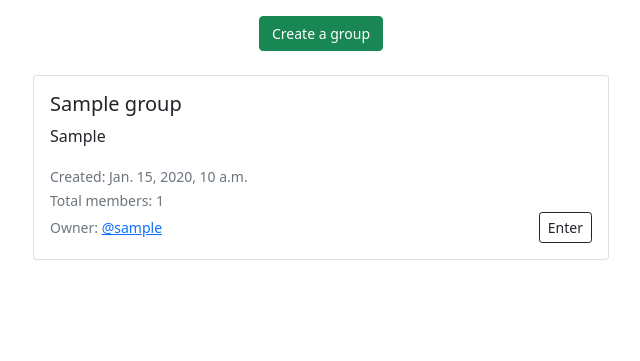
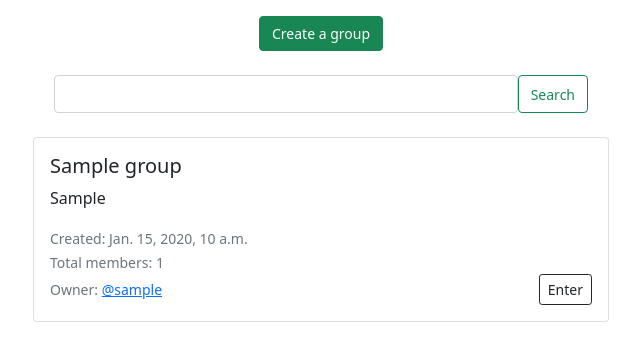
Before and after one commit to OmarYehia/django-social_network, a Django app: page /groups/ in a window 1280 px wide. Shown: the part 56-417 px from the top of the page, without its empty margins (319-959 px from the left). Run offline with Django 3.2, Linux system fonts and the light colour scheme; a user stored in the database is signed in; tables that the repository leaves empty hold one stand-in row (values such as "Sample post").

Commit message:
Group search functionality added

```diff
--- a/src/groups/templates/groups/groups.html
+++ b/src/groups/templates/groups/groups.html
@@ -9,6 +9,25 @@
             <a href="{% url 'groups:create-group' %}" class="btn btn-success">Create a group</a>
         </div>
     </div>
+
+    <div class="row mb-4 d-flex justify-content-center">
+        <div class="col-6">
+            <form method="post" class="d-flex justify-content-center">
+                {% csrf_token %}
+                <input type="text" class="form-control" name="name" />
+                <button type="submit" class="btn btn-outline-success">Search</button>
+            </form>
+        </div>
+    </div>
+    {% if not groups %}
+    <div class="row">
+        <div class="col-12 d-flex flex-column align-items-center">
+            <h3>No groups found matching that name...</h3>
+            <a href="{% url 'groups:groups-index' %}" class="btn btn-primary btn-sm mt-5 w-25">Back to groups</a>
+        </div>
+    </div>
+
+    {% endif %}
     {% for group in groups %}
         <div class="row">
             <div class="col-12 d-flex justify-content-center">
--- a/src/groups/views.py
+++ b/src/groups/views.py
@@ -23,6 +23,21 @@ class ListGroups(View):
         }
 
         return render(request, 'groups/groups.html', context)
+
+    def post(self, request, *args, **kwargs):
+        form = GroupForm(request.POST)
+        logged_in_user_profile = Profile.objects.get(user=request.user)
+
+        if not form.is_valid():
+            return redirect('groups:groups-index')
+
+        group_name = form.cleaned_data.get('name')
+
+        try:
+            groups = Group.objects.filter(name__icontains=group_name)
+            return render(request, 'groups/groups.html', {'groups': groups})
+        except:
+            return render(request, 'groups/groups.html')
 
 
 class CreateGroup(View):
```
